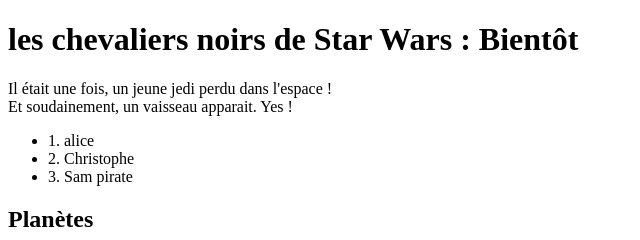
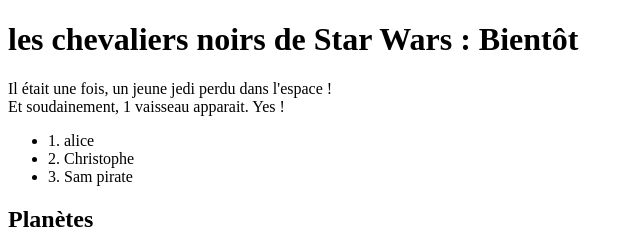
Before and after one commit to MurielleY/Formation-github-discover, a plain HTML site: page index.html in a window 1280 px wide. Shown: the top 240 px of the page, 0-640 px from the left. Drawn offline with Linux system fonts and the light colour scheme.

Commit message:
fix: head

```diff
--- a/index.html
+++ b/index.html
@@ -11,7 +11,7 @@
         Il était une fois, un jeune jedi perdu dans l'espace !
     </div>
     <div>
-        Et soudainement, un vaisseau apparait. Yes !
+        Et soudainement, 1 vaisseau apparait. Yes !
     </div>
     <ul>
         <li>1. alice</li>
```
Also changed, not shown: jedi-knight.html (+1 -1 lines).
